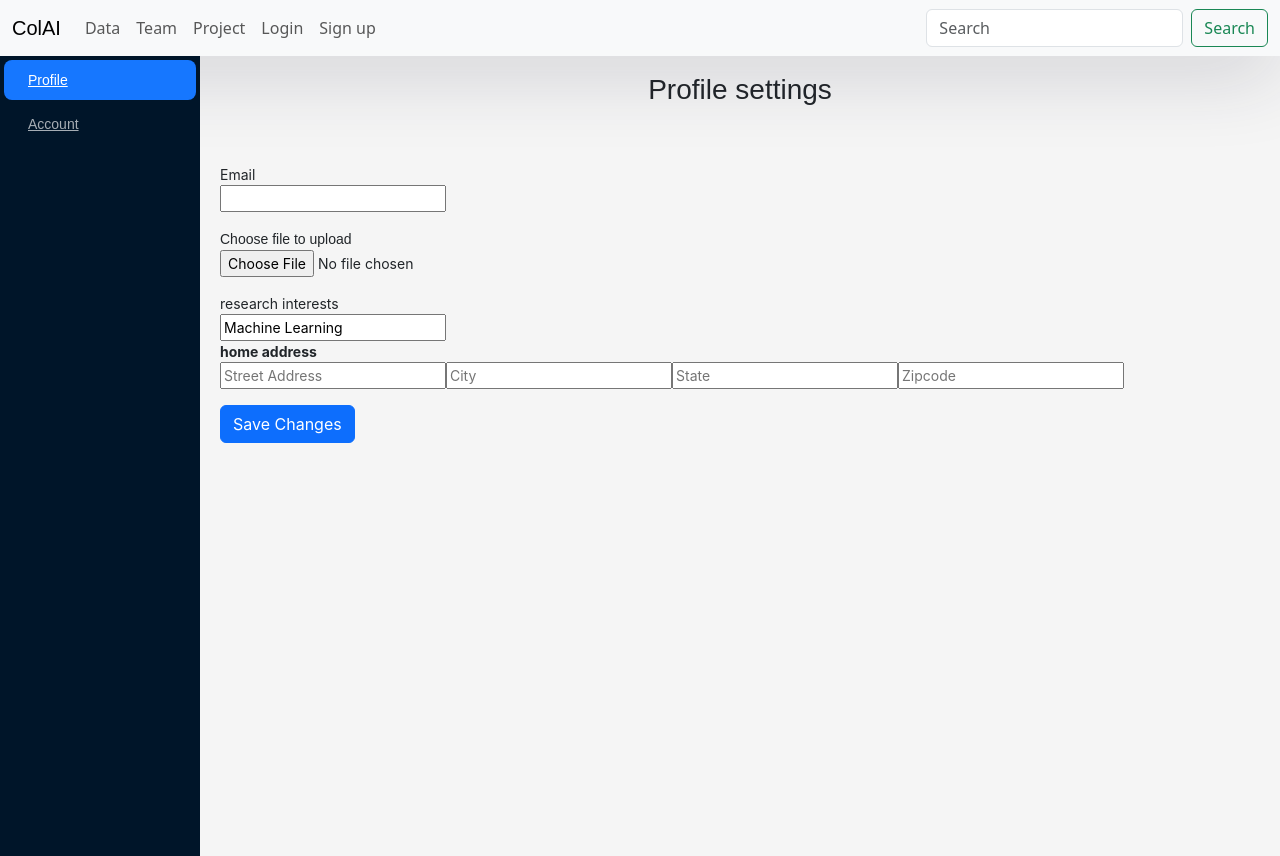
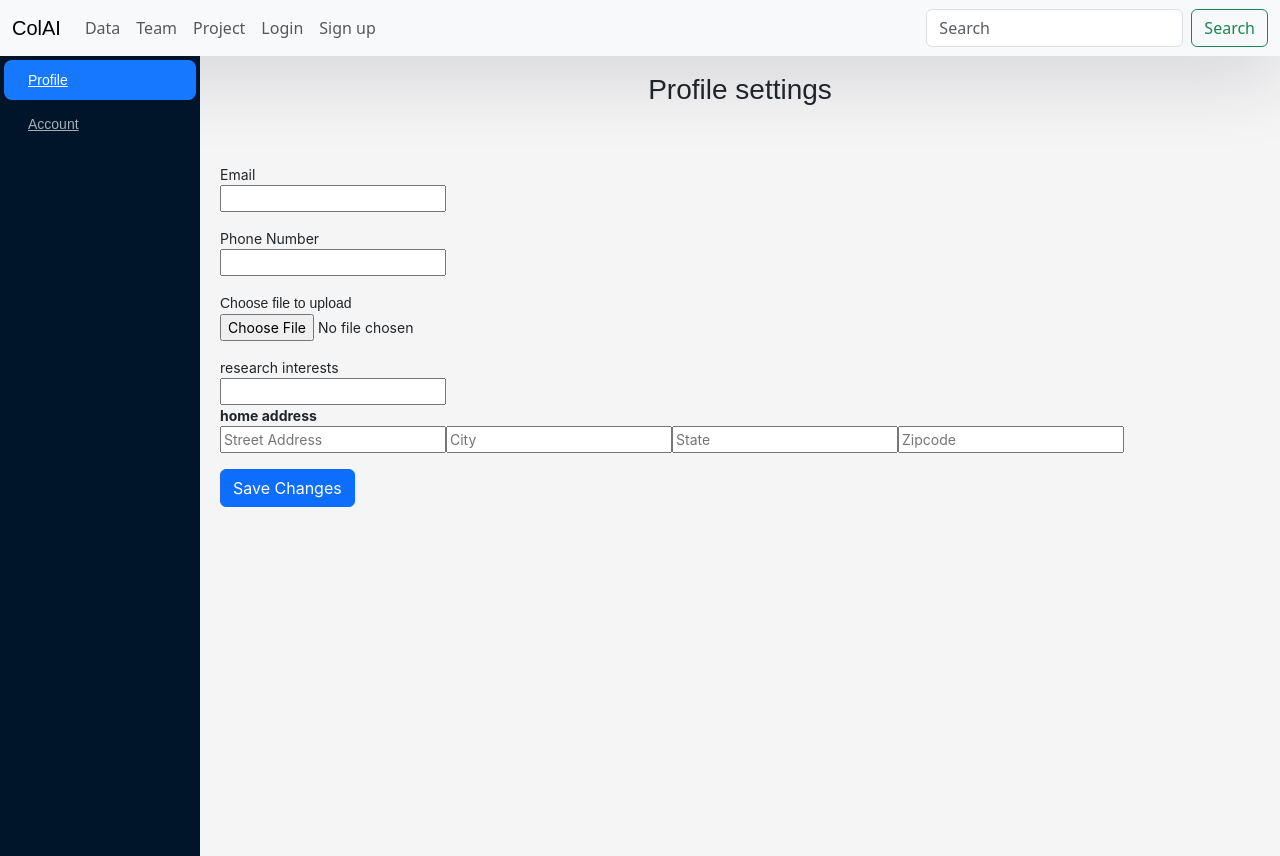
Before and after one commit to Collaborative-AI/colteam, a React (Create React App) app in the folder my-react-app/: page /settings/ProfileSetting in a window 1280 px wide. Built offline with nearby package versions, Linux system fonts and the light colour scheme; no server answers.

Commit message:
fix profile research interest

```diff
--- a/my-react-app/src/components/setting/profile_setting/index.js
+++ b/my-react-app/src/components/setting/profile_setting/index.js
@@ -12,7 +12,8 @@ function ProfileSetting () {
   const [userData, setUserData] = useState({
     email: auth.email,
     Avatar: colteam_logo,
-    research_interests: "Machine Learning",
+    research_interests: "",
+    phone_number: "",
     home_address: {
       street_address: '',
       city: '',
@@ -22,10 +23,10 @@ function ProfileSetting () {
     GitHub_link: "https://github.com/Collaborative-AI",
   })
 
-  const handleChangeEmail = (value) => {
+  const handleChangePhoneNumber = (value) => {
     setUserData({
       ...userData,
-      email: value
+      phone_number: value
     })
   }
   const handleChangeResearchInterests = (value) => {
@@ -57,14 +58,24 @@ function ProfileSetting () {
         headers: {
           Authorization: `Bearer ${auth.accessToken}`
         },
+        params: {
+          t: new Date().getTime()
+        }
       })
       .then((response) => {
-        console.log(response)
+        console.log("info get")
+        console.log(response.data)
         //setUserData
+        setUserData({
+          ...userData,
+          research_interests: response.data.research_interests
+        })
       })
       .catch((error) => console.error('Error fetching user data:', error))
   }, [])
 
+
+  //update change to back end
   const handleAllChange = (event) => {
     event.preventDefault()
 
@@ -84,6 +95,7 @@ function ProfileSetting () {
     axios
       .post('http://localhost:8000/users/profile/update/', data, config)
       .then((response) => {
+        console.log("update change to back end")
         console.log(response.data)
       })
       .catch((error) => {
@@ -102,7 +114,20 @@ function ProfileSetting () {
             id="email"
             name='email'
             value={userData.email}
-            onChange={(e) => handleChangeEmail(e.target.value)}>
+          // onChange={(e) => handleChangeEmail(e.target.value)}
+          // onChange={onChange}
+          // readOnly={onChange == null}
+          />
+        </p>
+        <p>
+          <lable for="phone_number">Phone Number</lable><br></br>
+          <input
+            type='type'
+            id='phone_number'
+            name="phone_number"
+            value={userData.phone_number}
+            onChange={(e) => handleChangePhoneNumber(e.target.value)}
+          >
           </input>
         </p>
         <p>
```
